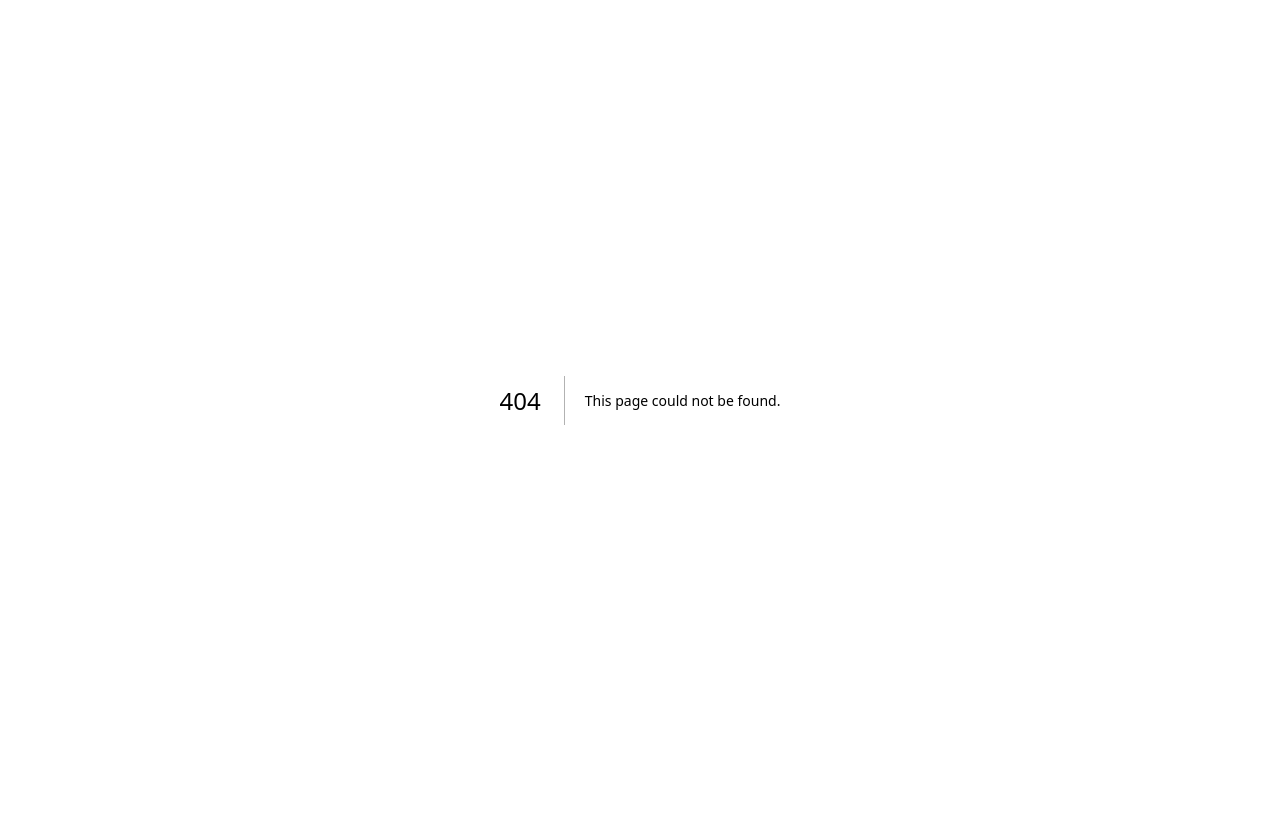
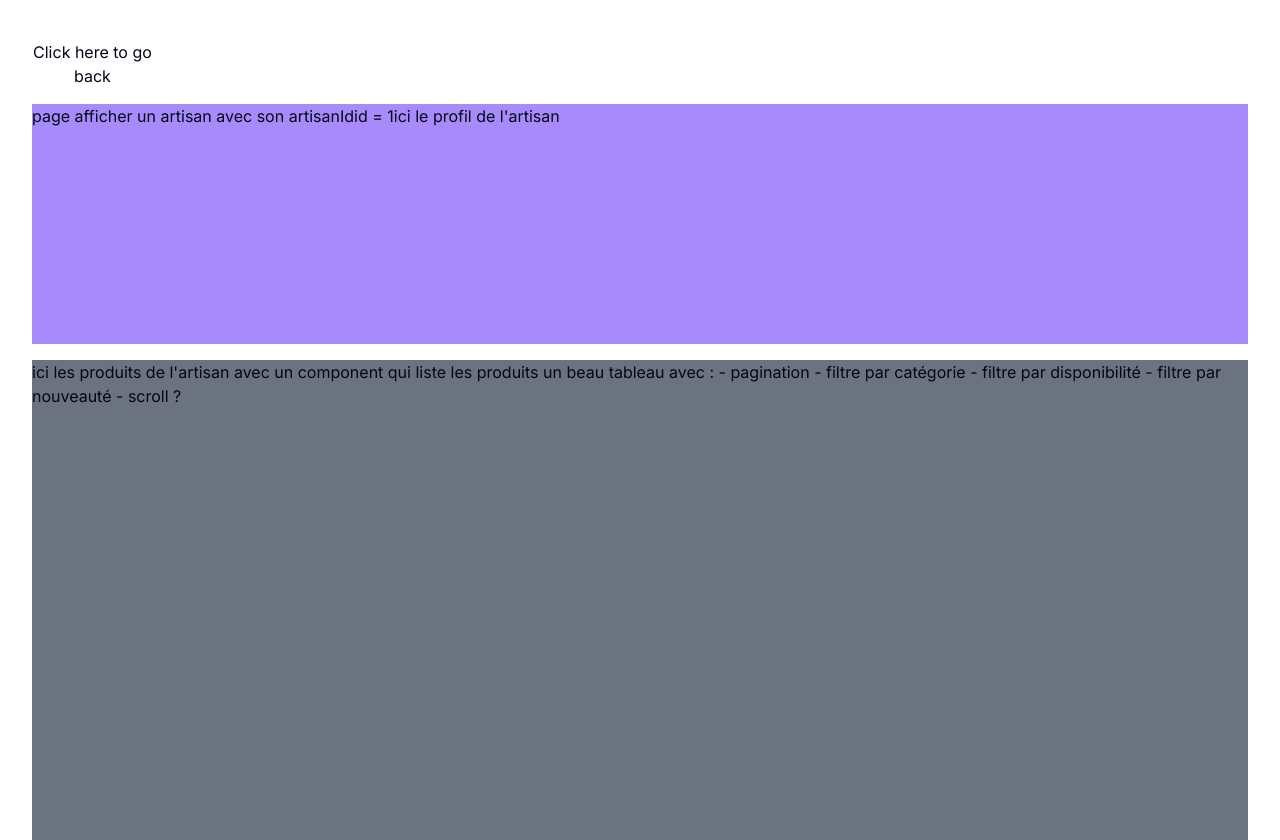
Before and after one commit to yasser-u/file_rouge, a Next.js app: page /artisan/1 in a window 1280 px wide. Before the commit this address had no page. Before the commit the page ends 800 px from the top, so only its background shows below. Built offline with nearby package versions, Linux system fonts and the light colour scheme.

Commit message:
restructuration des pages/liens

```diff
--- /dev/null
+++ b/src/app/(profil)/artisan/[artisanId]/page.tsx
@@ -0,0 +1,32 @@
+"use client";
+import { useRouter } from "next/navigation";
+
+interface Params {
+  artisanId: string;
+}
+
+const Page = ({ params }: { params: Params }) => {
+  const router = useRouter();
+  return (
+    <div className="container mt-[5vh]">
+      <div className="grid grid-12 gap-4 min-h-[90vh]">
+        <div>
+          <button type="button" onClick={() => router.back()}>
+            Click here to go back
+          </button>
+        </div>
+        <div className="col-span-12 bg-violet-400 h-[30vh]">
+          page afficher un artisan avec son artisanIdid = {params.artisanId}
+          ici le profil de l'artisan
+        </div>
+        <div className="col-span-12 bg-gray-500 h-[60vh]">
+          ici les produits de l'artisan avec un component qui liste les produits
+          un beau tableau avec : - pagination - filtre par catégorie - filtre
+          par disponibilité - filtre par nouveauté - scroll ?
+        </div>
+      </div>
+    </div>
+  );
+};
+
+export default Page;
--- /dev/null
+++ b/src/app/(profil)/particulier/page.tsx
@@ -0,0 +1,5 @@
+const Page = () => {
+  return <div>page profil particulier</div>;
+};
+
+export default Page;
--- a/src/app/accueil/page.tsx
+++ b/src/app/accueil/page.tsx
@@ -1,7 +1,6 @@
-import { Menubar } from "@/components/ui/menubar";
-import exp from "constants"
-import Link from "next/link"
-
+// import { Menubar } from "@/components/ui/menubar";
+// import exp from "constants";
+import Link from "next/link";
 
 const PageAccueil = () => {
   return (
@@ -13,20 +12,21 @@ const PageAccueil = () => {
           <li>
             <Link href="./contact">Contact</Link>
           </li>
+          <li>
+            <Link href="./about">artisans</Link>
+          </li>
           <div className="flex justify-center space-x-8">
             <li>
-                        <Link href="./authentification/connexion">Connexion</Link>
+              <Link href="/sign-in">Connexion</Link>
             </li>
             <li>
-                        <Link href="./authentification/inscription">Inscription</Link>
+              <Link href="./sign-up">Inscription</Link>
             </li>
           </div>
         </ul>
       </nav>
-
-
     </>
-    )
-}
+  );
+};
 
 export default PageAccueil;
--- a/src/app/mon_profil/page.tsx
+++ /dev/null
@@ -1,3 +0,0 @@
-export default function Page() {
-    return <h1>Mon profil</h1>;
-}
--- a/src/app/mon_profil/profil_artisant/page.tsx
+++ /dev/null
@@ -1,3 +0,0 @@
-export default function Page() {
-    return <h1>Profil artisant</h1>;
-}
--- a/src/app/page.tsx
+++ b/src/app/page.tsx
@@ -1,20 +1,28 @@
 "use client";
-import { Button } from "@/components/ui/button";
 import { useSignOutAccountMutation } from "@/lib/react-query/queriesAndMutations";
 // import { useQuery, useIsFetching } from "@tanstack/eslint-plugin-query";
 import Image from "next/image";
 import PageAccueil from "./accueil/page";
+import { Button } from "@/components/ui/button";
 
 export default function Home() {
   const { mutate: signOut, isSuccess } = useSignOutAccountMutation();
 
+  const signOutAndRedirect = () => {
+    signOut();
+    if (isSuccess) {
+      return <PageAccueil />;
+    }
+  };
+
   return (
-    <main className="flex min-h-screen flex-col items-center justify-between p-24">
-      <h1> hello my friende ! </h1>
+    <main>
+      {/* <h1> hello my friende ! </h1> */}
+      <PageAccueil />
       <Button
         variant="ghost"
         className="shad-button_ghost"
-        onClick={() => signOut()}
+        onClick={signOutAndRedirect}
       >
         <Image
           className="relative dark:drop-shadow-[0_0_0.3rem_#ffffff70] dark:invert"
@@ -26,16 +34,7 @@ export default function Home() {
         />
         <p className="small-medium lg:base-medium">Logout</p>
       </Button>
-      <div className="relative flex place-items-center before:absolute before:h-[300px] before:w-full sm:before:w-[480px] before:-translate-x-1/2 before:rounded-full before:bg-gradient-radial before:from-white before:to-transparent before:blur-2xl before:content-[''] after:absolute after:-z-20 after:h-[180px] after:w-full sm:after:w-[240px] after:translate-x-1/3 after:bg-gradient-conic after:from-sky-200 after:via-blue-200 after:blur-2xl after:content-[''] before:dark:bg-gradient-to-br before:dark:from-transparent before:dark:to-blue-700 before:dark:opacity-10 after:dark:from-sky-900 after:dark:via-[#0141ff] after:dark:opacity-40 before:lg:h-[360px] z-[-1]">
-        {/* <Image
-          className="relative dark:drop-shadow-[0_0_0.3rem_#ffffff70] dark:invert"
-          src="/next.svg"
-          alt="Next.js Logo"
-          width={180}
-          height={37}
-          priority
-        /> */}
-      </div>
+      <Button></Button>
     </main>
   );
 }
```
Also changed, not shown: .eslintrc.json. Lines whose indentation alone changed are shown as unchanged.
